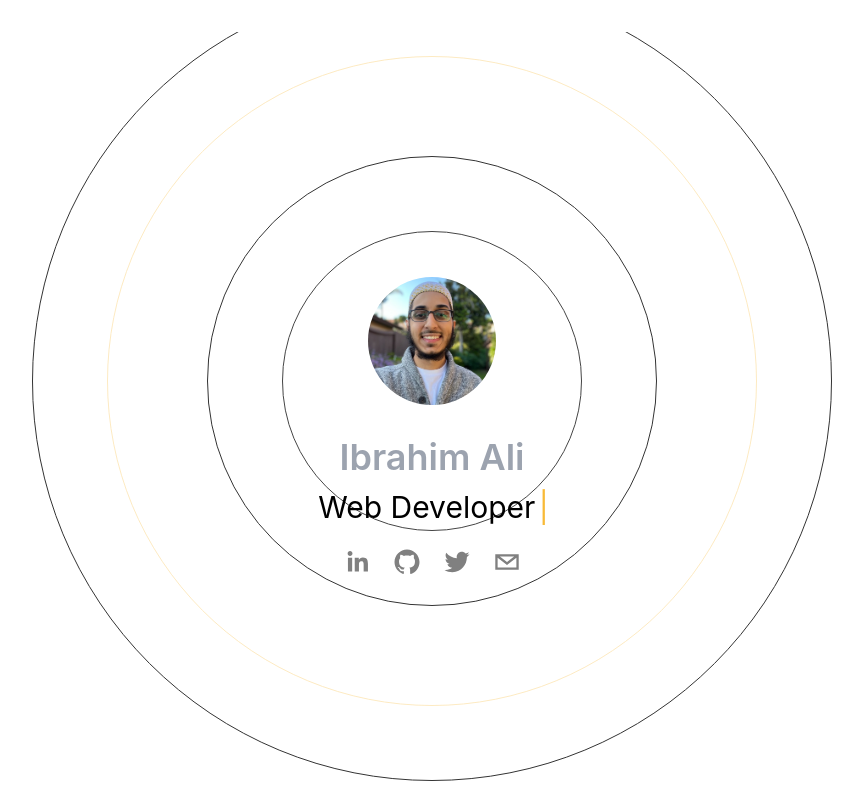
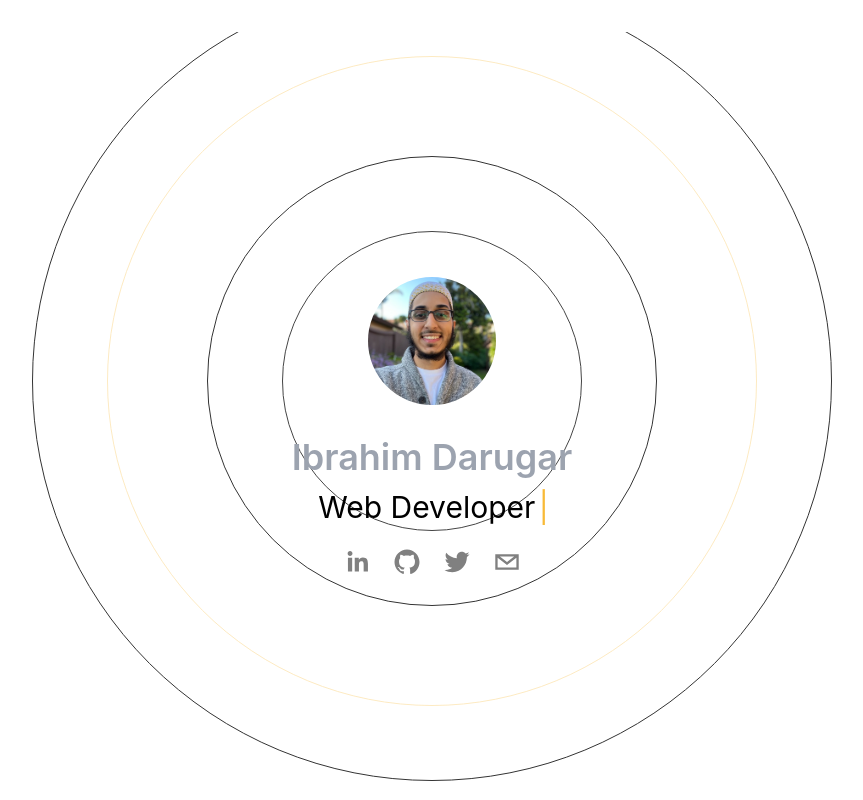
Before and after one commit to ibrahim0814/react-portfolio, a Next.js app: page / in a window 1280 px wide. Shown: the top 800 px of the page, without its empty margins (208-1071 px from the left). Built offline with nearby package versions, Linux system fonts and the light colour scheme.

Commit message:
Update Hero.tsx

```diff
--- a/components/Hero.tsx
+++ b/components/Hero.tsx
@@ -27,7 +27,7 @@ const Hero = (props: Props) => {
       />
       <div className="z-20">
         <h1 className="mt-8 text-4xl font-semibold text-gray-400">
-          Ibrahim Ali
+          Ibrahim Darugar
         </h1>
 
         <h1 className="lg:4xl p-3 text-3xl">
```
